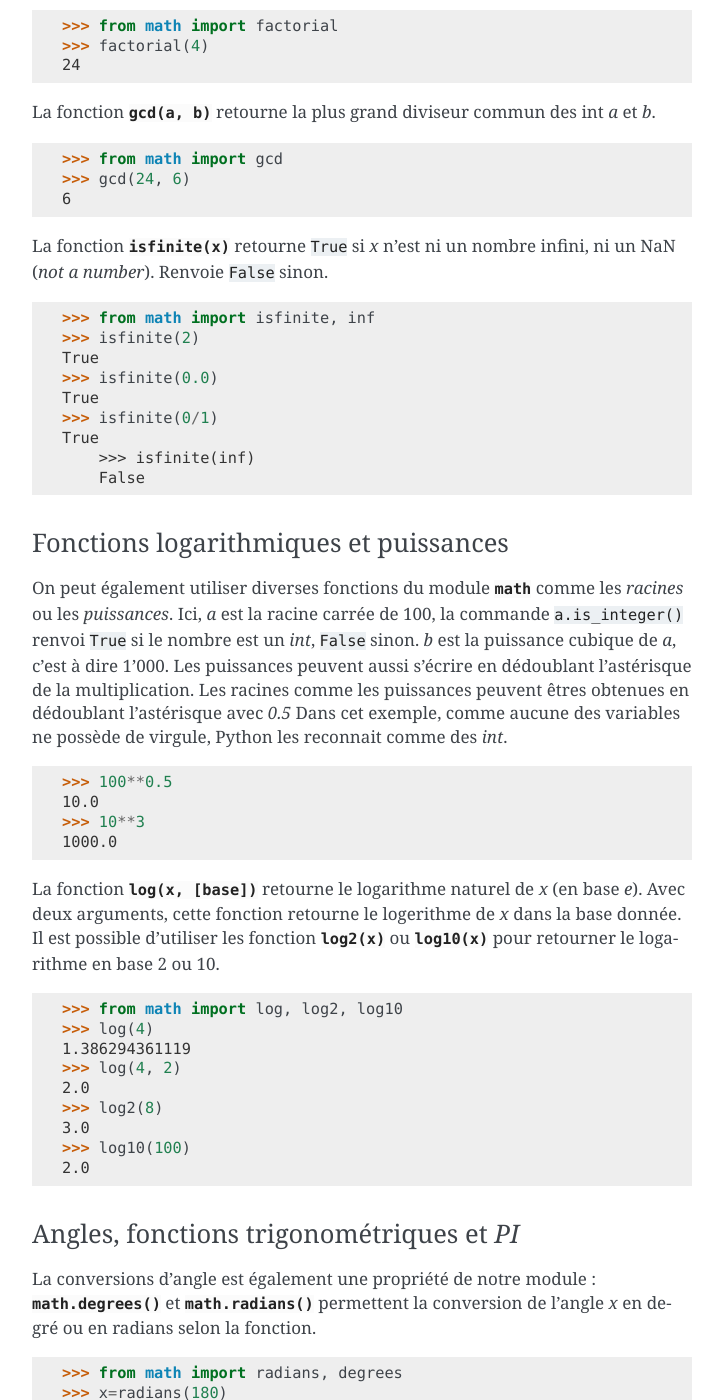
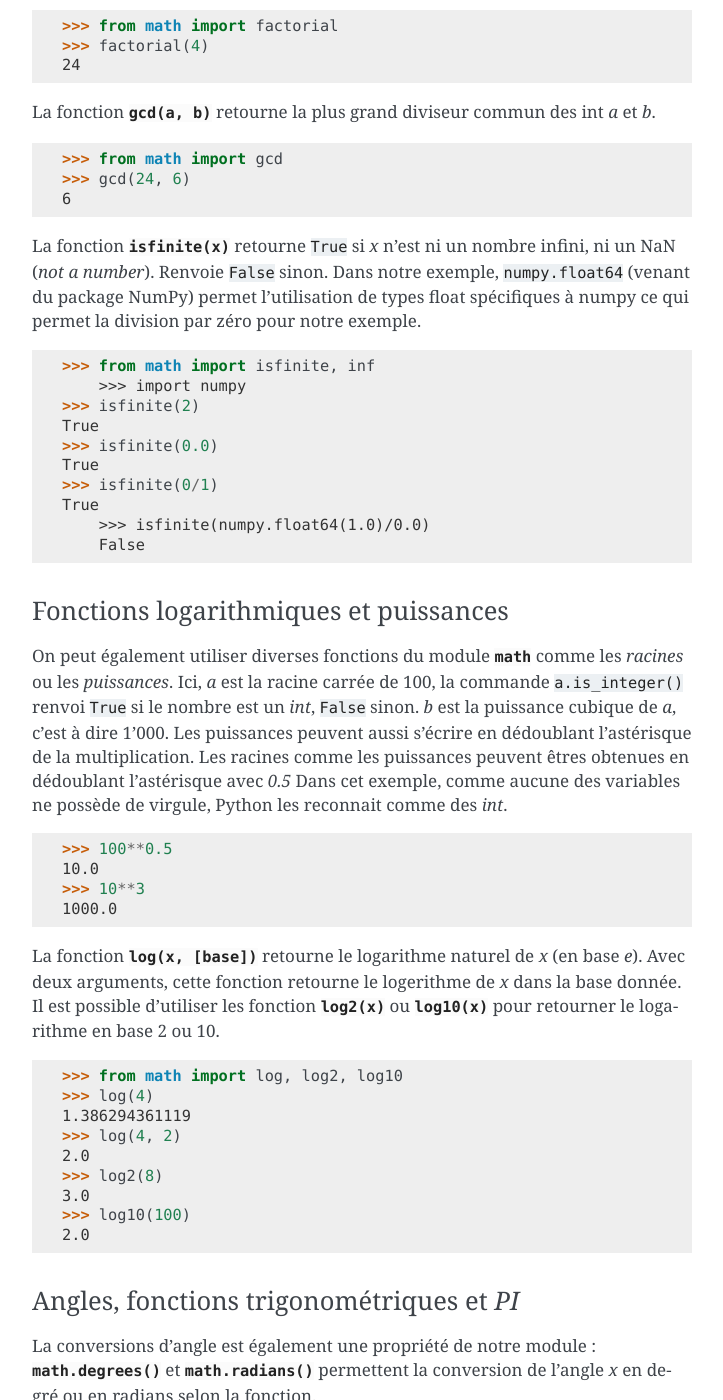
Before and after one commit to HE-Arc/livre-python, a Sphinx documentation site: the page built from source/math/index.rst, in a window 1280 px wide and 1400 px high, scrolled down 2258 px. Shown: the whole window, without its empty margins (388-1111 px from the left). Built offline with Sphinx 7.4.7, drawn with Linux system fonts in a browser that asks for light colours; some of the changed text lies outside the part shown.

Commit message:
numPy ? :)

```diff
--- a/source/math/index.rst
+++ b/source/math/index.rst
@@ -125,17 +125,19 @@
 
 La fonction :py:func:`isfinite(x) <math.isfinite>` retourne ``True`` si *x* n'est ni un nombre infini, ni un NaN (*not a number*).
 Renvoie ``False`` sinon.
+Dans notre exemple, ``numpy.float64`` (venant du package NumPy) permet l'utilisation de types float spécifiques à numpy ce qui permet la division par zéro pour notre exemple.
 
 .. code-block:: pycon
 
     >>> from math import isfinite, inf
+	>>> import numpy
     >>> isfinite(2)
     True
     >>> isfinite(0.0)
     True
     >>> isfinite(0/1)
     True
-	>>> isfinite(inf)
+	>>> isfinite(numpy.float64(1.0)/0.0)
 	False
 
 
```
Also changed, not shown: other parts of source/math/index.rst (+3 -5 lines).
